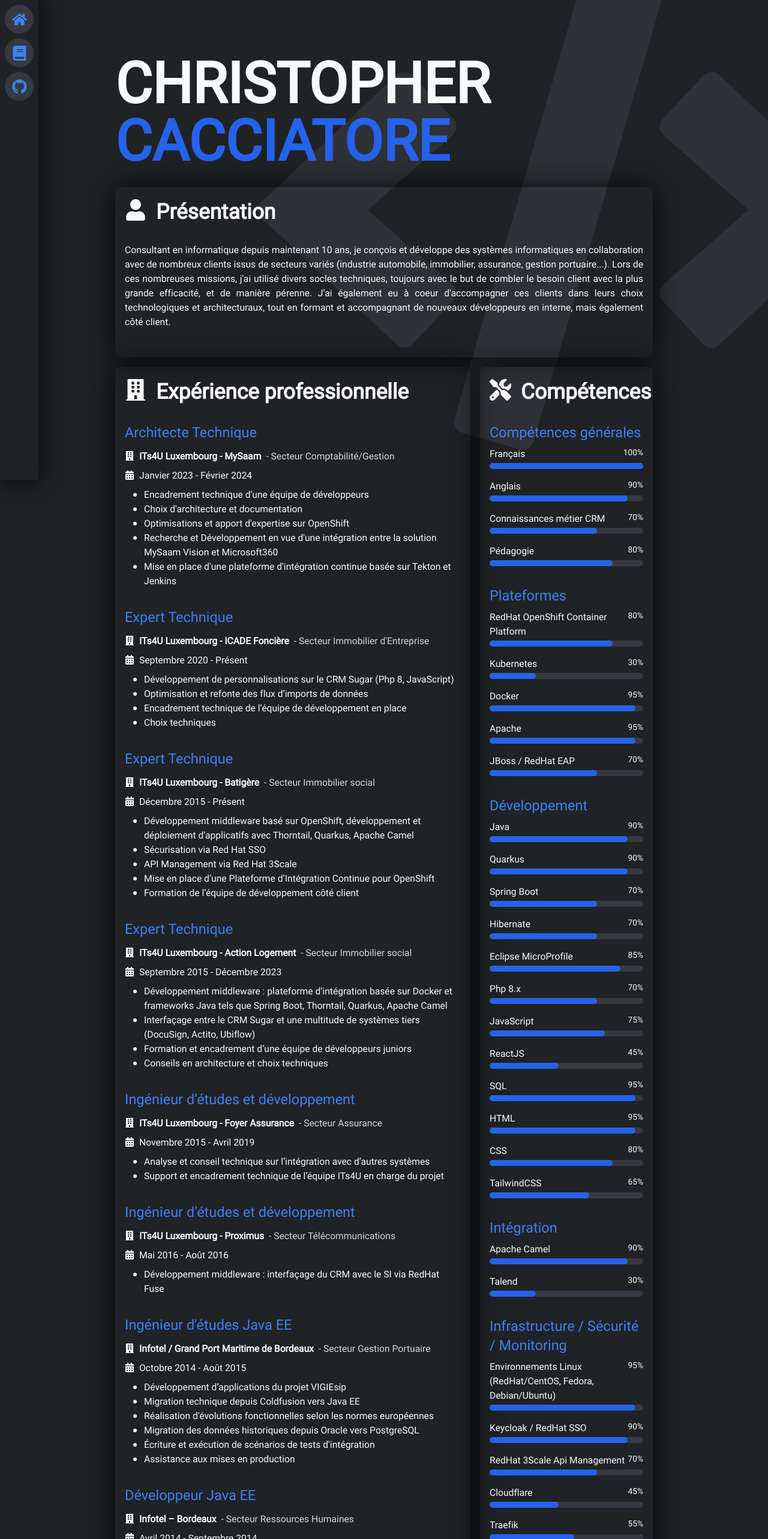
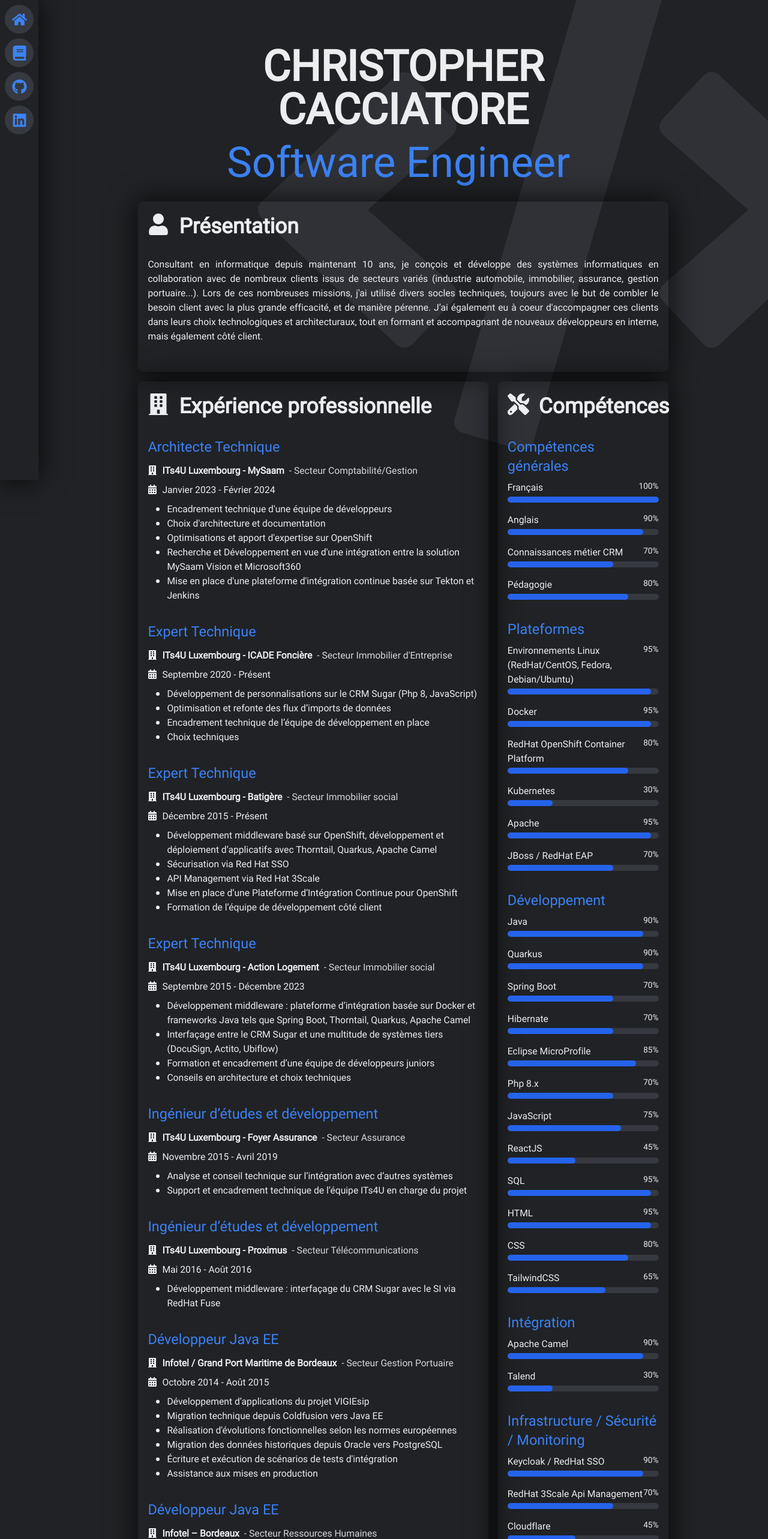
Before and after one commit to chricacc/chris-cacciatore-website, a React (Vite) app: page /resume in a window 1280 px wide. Shown: the top 2566 px of the page at 60% size. Built offline with nearby package versions, Linux system fonts and the light colour scheme.

Commit message:
Finish resume page

```diff
--- a/src/components/Sidebar.jsx
+++ b/src/components/Sidebar.jsx
@@ -1,5 +1,5 @@
 import SidebarIcon from "./SidebarIcon";
-import { FaHome, FaBook, FaGithub } from "react-icons/fa";
+import { FaHome, FaBook, FaGithub, FaLinkedin } from "react-icons/fa";
 
 function Sidebar() {
 
@@ -9,6 +9,7 @@ function Sidebar() {
                 <SidebarIcon icon={<FaHome size="25" />} path="/" />
                 <SidebarIcon icon={<FaBook size="25" />} text="CV" path="/resume" />
                 <SidebarIcon icon={<FaGithub size="25" />} text="GitHub" path="https://github.com/chricacc" external="true" />
+                <SidebarIcon icon={<FaLinkedin size="25" />} text="LinkedIn" path="https://fr.linkedin.com/in/christopher-cacciatore-67341685" external="true" />
             </div>
         </>
     );
--- a/src/index.css
+++ b/src/index.css
@@ -20,11 +20,15 @@
     }
 
     .page-container {
-        @apply pb-16 mt-16 md:mt-0 min-h-screen w-screen text-gray-50 bg-gray-900;
+        @apply pb-16 mt-16 md:mt-0 min-h-screen w-screen text-gray-200 bg-gray-900;
+    }
+
+    .page-title {
+        @apply w-full text-4xl sm:text-5xl md:text-6xl lg:text-7xl
     }
 
     .page-content {
-        @apply relative pt-6 mx-4 md:ml-[15%] md:mr-[15%] md:mt-16;
+        @apply relative pt-6 mx-4 md:pl-16 md:mx-[10%] xl:mx-[13%] md:mt-12;
     }
 
     .sidebar-icon {
--- a/src/routes/Resume.jsx
+++ b/src/routes/Resume.jsx
@@ -30,6 +30,14 @@ function Resume() {
             "name": "Plateformes",
             "skills": [
                 {
+                    "name": "Environnements Linux (RedHat/CentOS, Fedora, Debian/Ubuntu)",
+                    "level": 95
+                },
+                {
+                    "name": "Docker",
+                    "level": 95
+                },
+                {
                     "name": "RedHat OpenShift Container Platform",
                     "level": 80
                 },
@@ -37,10 +45,7 @@ function Resume() {
                     "name": "Kubernetes",
                     "level": 30
                 },
-                {
-                    "name": "Docker",
-                    "level": 95
-                },
+
                 {
                     "name": "Apache",
                     "level": 95
@@ -108,9 +113,6 @@ function Resume() {
             "name": "Infrastructure / Sécurité / Monitoring",
             "skills": [
                 {
-                    "name": "Environnements Linux (RedHat/CentOS, Fedora, Debian/Ubuntu)",
-                    "level": 95
-                }, {
                     "name": "Keycloak / RedHat SSO",
                     "level": 90
                 }, {
@@ -286,14 +288,14 @@ function Resume() {
             "company": "ITs4U Luxembourg - Proximus",
             "sector": "Télécommunications",
             "activities": [
-                "Développement middleware : interfaçage du CRM avec le SI via RedHat Fuse"
+                "Développement middleware : interfaçage du CRM Sugar avec le SI via RedHat Fuse"
             ],
             "environment": ["Sugar 7.x", "RedHat Fuse", "Maven", "PHP 5", "HTML 5", "Javascript", "JSON", "REST", "MySQL"]
         },
         {
             "start": "Octobre 2014",
             "end": "Août 2015",
-            "title": "Ingénieur d'études Java EE",
+            "title": "Développeur Java EE",
             "company": "Infotel / Grand Port Maritime de Bordeaux",
             "project": "Projet VIGIEsip",
             "activities": [
@@ -338,7 +340,7 @@ function Resume() {
         {
             "start": "Avril 2010",
             "end": "Juin 2010",
-            "title": "Développeur web ASP.NET/JavaScript",
+            "title": "Développeur ASP.NET/JavaScript",
             "company": "SOVAB (Filiale Renault) – Batilly (54)",
             "position": "Stage de fin de D.U.T",
             "activities": [
@@ -355,10 +357,15 @@ function Resume() {
         <div className="page-container">
             <StaticBackground />
             <div className="page-content">
-                <div className="page-title flex flex-wrap">
-                    <div className="text-4xl sm:text-5xl md:text-6xl lg:text-8xl font-bold mr-2 sm:mr-4">CHRISTOPHER</div>
-                    <div className="text-4xl sm:text-5xl md:text-6xl lg:text-8xl font-bold text-blue-600">CACCIATORE</div>
+                <div className="page-title ">
+                    <div className="flex flex-wrap">
+                        <div className="font-bold text-center w-full">CHRISTOPHER CACCIATORE</div>
+                    </div>
+                    <div className="flex flex-wrap mt-4">
+                        <div className="text-center w-full mr-2 sm:mr-4 text-blue-500">Software Engineer</div>
+                    </div>
                 </div>
+
                 <div className="lg:grid lg:grid-cols-3 lg:gap-4">
 
                     <div className="col-span-3">
@@ -375,15 +382,6 @@ function Resume() {
                     </div>
 
                 </div>
-
-
-                <p className="mt-8">Pour me contacter, vous pouvez passer par LinkedIn :</p>
-                <div className="mt-8 text-blue-600 hover:text-gray-100">
-                    <Link to="https://fr.linkedin.com/in/christopher-cacciatore-67341685" target="_blank">
-                        <FaLinkedin size="80" />
-                    </Link>
-                </div>
-
             </div>
         </div >
     );
```
